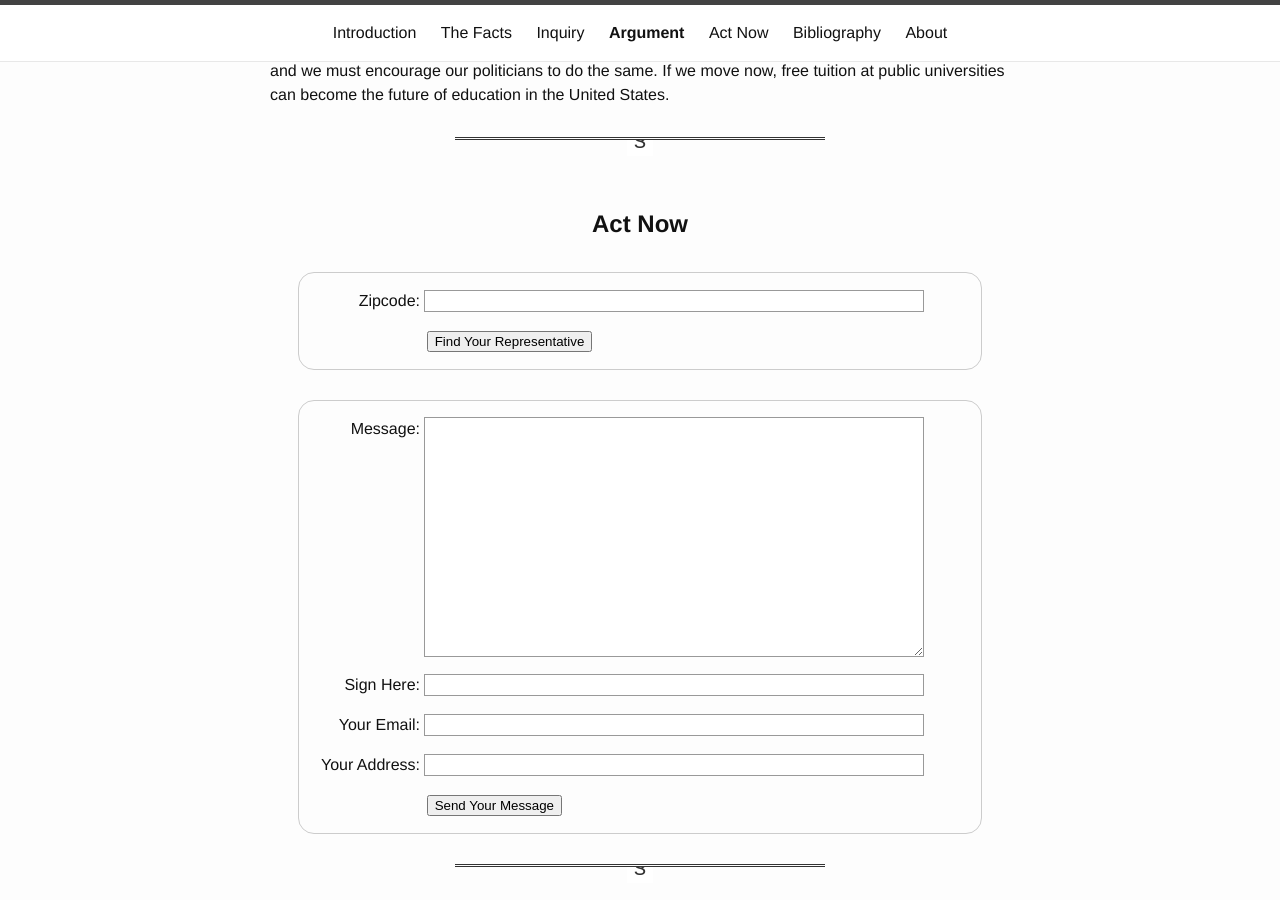
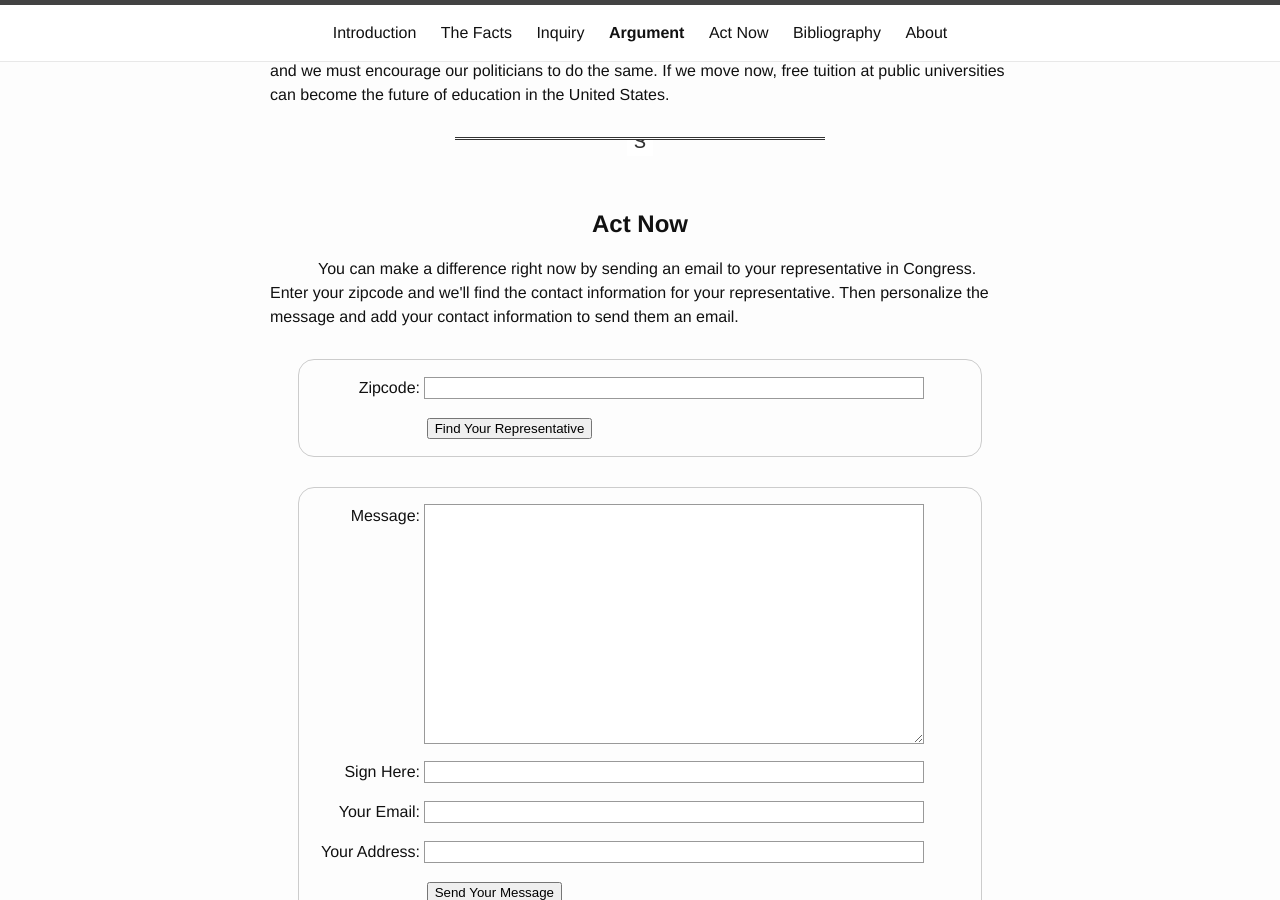
Before and after one commit to AntCas/antcas.github.io, a Jekyll site: the page built from education/index.html, in a window 1280 px wide and 900 px high, scrolled down 12070 px. Built offline with Jekyll 4.4.1, drawn with Linux system fonts in a browser that asks for light colours; nearby versions of some CDN libraries.

Commit message:
user feedback and explanation for actnow

```diff
--- a/_includes/_actnow.html
+++ b/_includes/_actnow.html
@@ -1,6 +1,7 @@
 <!-- Act Now -->
 <section id="actnow">
     <h2>Act Now</h2>
+	<p>You can make a difference right now by sending an email to your representative in Congress. Enter your zipcode and we'll find the contact information for your representative. Then personalize the message and add your contact information to send them an email.</p>
 	<form id="findzip" method="post">
 		<div>
 			<label for="zip">Zipcode:</label>
--- a/js/actnow.js
+++ b/js/actnow.js
@@ -8,7 +8,7 @@ window.addEventListener("load", function () {
     var result = JSON.parse(xmlhttp.responseText);
     var last_name = result.results[0].last_name;
     var name = result.results[0].first_name + " " + last_name;
-    email_form.name = name;
+    email_form.rep_name = name;
     var email = result.results[0].oc_email;
     email_form.email=email;
     var message = "The Honorable " + name + "\nU.S. House of Representatives\n" + "Washington, D.C. 20515\n\n" + "Dear Representative " + last_name + ",\n\n" + "The legislation addressing (describe issue concisely, or use exact name of bill before legislature) is of paramount interest to me because I am a (Certified Academic Language Therapist, parent, teacher, etc.) This issue directly impacts (my students, my profession, the way we as professionals will be able to function effectively, my child, etc.)\n\n" + "I am primarily concerned about (describe major specific concern within the larger issue) because (state reasons or examples briefly, with only as many relevant details as necessary to make your point clearly.) Other aspects of this same issue that affect (my student, profession, child) are (describe briefly any secondary concerns and supporting situations, reasons, examples, etc.)\n\n" + "Although I have read reports of your position in the newspapers, I realize this may not fully represent your viewpoint. Therefore, I will look forward to your reply expressing your opinions, and your current stance on the issue.\n\n" + "Thank you for your consideration of my viewpoint on this matter. I believe it is an important issue, and would like to see the legislation (pass, fail, or be amended) to ensure effective educational services for the students involved.\n\n" + "Sincerely,\n";
@@ -49,6 +49,7 @@ window.addEventListener("load", function () {
       }
    }).done(function(response) {
      console.log(response); // if you're into that sorta thing
+     alert("Thank You!\n\nAn Email was sent to " + email_form.rep_name + ".");
    });
   }
   /* Find Representative Form */
```
Also changed, not shown: 1 other file.
